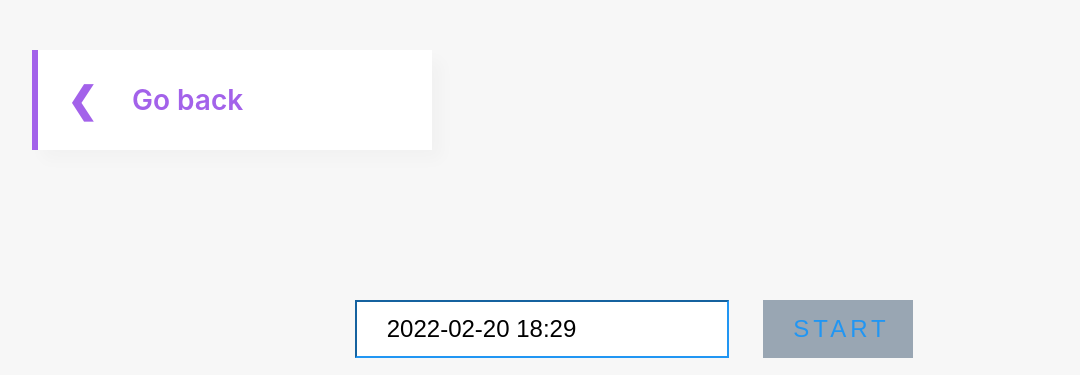
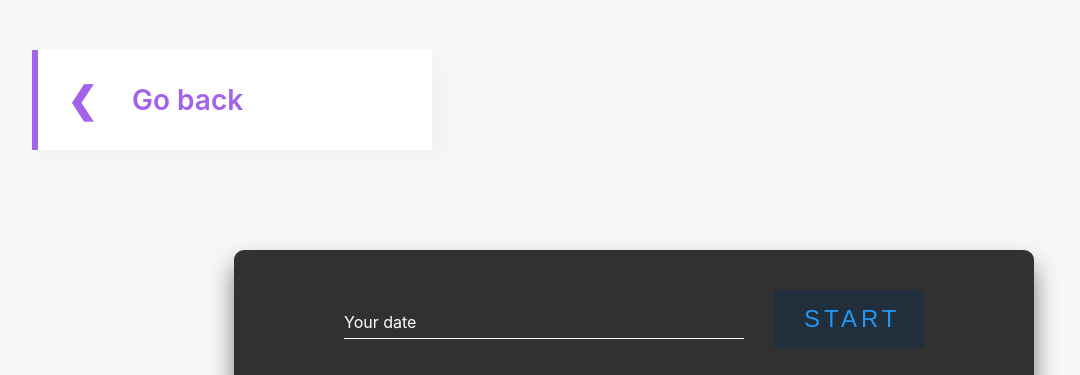
Before and after one commit to MaksymChuraiev/Color-switcher_Countdown-timer_Promise-generator, a website built with Parcel: page src/02-timer.html in a window 1280 px wide. Shown: the top 375 px of the page, without its empty margins (6-1086 px from the left). Built offline with nearby package versions, Linux system fonts and the light colour scheme.

Commit message:
add style

```diff
--- a/src/02-timer.html
+++ b/src/02-timer.html
@@ -8,13 +8,12 @@
     <link rel="stylesheet" href="css/timer.css" />
   </head>
   <body>
-    <!-- <p><a href="index.html">Go back</a></p> -->
     <div class="nav">
       <div class="container">
         <div class="box" style="--clr: #a362ea">
           <a href="index.html">
             <div class="content">
-              <div class="icon">&#10094</div>
+              <div class="icon">&#10094;</div>
               <div class="text">
                 <p>Go back</p>
               </div>
@@ -24,8 +23,12 @@
       </div>
     </div>
 
+    <div class="timer-box">
       <div class="wraper">
+        <div class="inputBox">
           <input type="text" id="datetime-picker" />
+          <label>Your date</label>
+        </div>
         <button class="button" type="button" data-start>
           <span class="span1"></span>
           <span class="span2"></span>
@@ -53,6 +56,7 @@
           <span class="label">Seconds</span>
         </div>
       </div>
+    </div>
 
     <script src="js/02-timer.js"></script>
   </body>
--- a/src/css/color-awitcher.css
+++ b/src/css/color-awitcher.css
@@ -5,13 +5,22 @@ body {
 }
 
 .button-thumb {
-  text-align: center;
-  margin-top: 200px;
+  /* text-align: center;
+  margin-top: 200px; */
+  margin: 200px auto;
+  width: 400px;
+  padding: 40px;
+  background: rgba(0, 0, 0, 0.8);
+  box-shadow: 0 15px 25px rgba(0, 0, 0, 0.5);
+  border-radius: 10px;
+  display: flex;
+  justify-content: center;
+  align-items: center;
 }
 
 .button {
-  margin-left: 30px;
-  margin-top: 50px;
+  /* margin-left: 30px;
+  margin-top: 50px; */
   width: 150px;
   position: relative;
   background: rgba(10, 44, 75, 0.4);
@@ -24,6 +33,10 @@ body {
   font-size: 24px;
   overflow: hidden;
   transition: 0.2s;
+}
+
+.button:last-child {
+  margin-left: 30px;
 }
 
 .button:hover {
--- a/src/css/promises.css
+++ b/src/css/promises.css
@@ -2,41 +2,72 @@ body {
   background-color: #0ed095;
 }
 
-/* p {
-  margin-top: 30vh;
-}
+.form-box {
+  margin: 100px auto;
+  width: 400px;
+  padding: 40px;
+  background: rgba(0, 0, 0, 0.8);
+  box-shadow: 0 15px 25px rgba(0, 0, 0, 0.5);
+  border-radius: 10px;
 
-a {
-  background-color: aqua;
-  padding: 10px 160px;
-  text-decoration: none;
-  border-radius: 10px;
-} */
+  /* display: flex;
 
-.form {
-  margin: 100px auto;
-  display: flex;
-  width: 300px;
   flex-direction: column;
-  justify-content: center;
+  justify-content: center; */
   /* align-items: center; */
 }
 
-label {
+.inputBox {
+  position: relative;
+}
+
+.inputBox input {
+  width: 100%;
+  padding: 10px 0;
+  font-size: 16px;
+  letter-spacing: 1px;
+  color: #fff;
+  margin-bottom: 30px;
+  border: none;
+  border-bottom: 1px solid #fff;
+  outline: none;
+  background: transparent;
+}
+
+.inputBox label {
+  position: absolute;
+  top: 0;
+  left: 0;
+  padding: 10px 0;
+  font-size: 16px;
+  color: #fff;
+  pointer-events: none;
+  transition: 0.5s;
+}
+
+.inputBox input:focus ~ label,
+.inputBox input:valid ~ label {
+  top: -18px;
+  left: 0;
+  color: #03a9f4;
+  font-size: 12px;
+}
+
+/* label {
   font-size: 50;
   color: #2196f3;
   margin-top: 30px;
   display: flex;
   flex-direction: column;
-}
+} */
 
-input {
+/* input {
   background-color: #ffffff;
   padding: 10px;
 
   border-color: #2196f3;
   font-size: 20px;
-}
+} */
 
 /* button {
   background-color: aqua;
@@ -64,6 +95,7 @@ input {
   font-weight: 600;
   overflow: hidden;
   transition: 0.2s;
+  cursor: pointer;
 }
 
 .button:hover {
--- a/src/css/timer.css
+++ b/src/css/timer.css
@@ -2,29 +2,71 @@ body {
   background-color: #a362ea;
 }
 
-/* p {
-  margin-top: 30vh;
+.timer-box {
+  margin: 100px auto;
+  width: 800px;
+  padding: 40px;
+  background: rgba(0, 0, 0, 0.8);
+  box-shadow: 0 15px 25px rgba(0, 0, 0, 0.5);
+  border-radius: 10px;
 }
 
-a {
-  background-color: aqua;
-  padding: 10px 160px;
-  text-decoration: none;
-  border-radius: 10px;
-} */
+.inputBox {
+  position: relative;
+  width: 400px;
+}
+
+.inputBox input {
+  width: 100%;
+  padding: 10px 0;
+  font-size: 16px;
+  letter-spacing: 1px;
+  color: transparent;
+  /* margin-bottom: 30px; */
+  border: none;
+  border-bottom: 1px solid #fff;
+  outline: none;
+  background: transparent;
+}
+
+.inputBox input:focus,
+.inputBox input:valid {
+  color: #fff;
+  transition: 0.8s;
+}
+
+.inputBox label {
+  position: absolute;
+  top: 0;
+  left: 0;
+  padding: 10px 0;
+  font-size: 16px;
+  color: #fff;
+  pointer-events: none;
+  transition: 0.5s;
+}
+
+.inputBox input:focus ~ label,
+.inputBox input:valid ~ label {
+  top: -18px;
+  left: 0;
+  color: #03a9f4;
+  font-size: 12px;
+}
 
 .wraper {
-  text-align: center;
-  margin-top: 100px;
+  display: flex;
+  justify-content: center;
+  align-items: center;
 }
 
-input {
+/* input {
   background-color: #ffffff;
   padding: 27px 30px;
   height: 50px;
   border-color: #2196f3;
   font-size: 24px;
-}
+} */
 
 /* button {
   background-color: aqua;
@@ -37,7 +79,7 @@ input {
 
 .button {
   margin-left: 30px;
-  margin-top: 50px;
+  /* margin-top: 50px; */
   width: 150px;
   position: relative;
   background: rgba(10, 44, 75, 0.4);
@@ -50,6 +92,7 @@ input {
   font-size: 24px;
   overflow: hidden;
   transition: 0.2s;
+  cursor: pointer;
 }
 
 .button:hover {
@@ -154,3 +197,7 @@ input {
 .label {
   display: none;
 }
+
+.light {
+  text-shadow: 0 0 10px #2196f3, 0 0 40px #2196f3, 0 0 80px #2196f3;
+}
--- a/src/js/02-timer.js
+++ b/src/js/02-timer.js
@@ -57,6 +57,23 @@ function onStartTimer() {
     refs.hours.textContent = addLeadingZero(hours);
     refs.minutes.textContent = addLeadingZero(minutes);
     refs.seconds.textContent = addLeadingZero(seconds);
+
+    refs.days.classList.add('light');
+    refs.hours.classList.add('light');
+    refs.minutes.classList.add('light');
+    refs.seconds.classList.add('light');
+
+    if (
+      refs.days.textContent === '00' &&
+      refs.hours.textContent === '00' &&
+      refs.minutes.textContent === '00' &&
+      refs.seconds.textContent === '00'
+    ) {
+      refs.days.classList.remove('light');
+      refs.hours.classList.remove('light');
+      refs.minutes.classList.remove('light');
+      refs.seconds.classList.remove('light');
+    }
   }, 1000);
 }
 
@@ -78,3 +95,15 @@ function convertMs(ms) {
 
   return { days, hours, minutes, seconds };
 }
+
+// if (
+//   refs.days.textContent === 00 &&
+//   refs.hours.textContent === 00 &&
+//   refs.minutes.textContent === 00 &&
+//   refs.seconds.textContent === 00
+// ) {
+//   refs.days.classList.remove('light');
+//   refs.hours.classList.remove('light');
+//   refs.minutes.classList.remove('light');
+//   refs.seconds.classList.remove('light');
+// }
```
Also changed, not shown: src/01-color-switcher.html (+1 -1 lines), src/03-promises.html (+12 -10 lines). Lines whose indentation alone changed are shown as unchanged.
